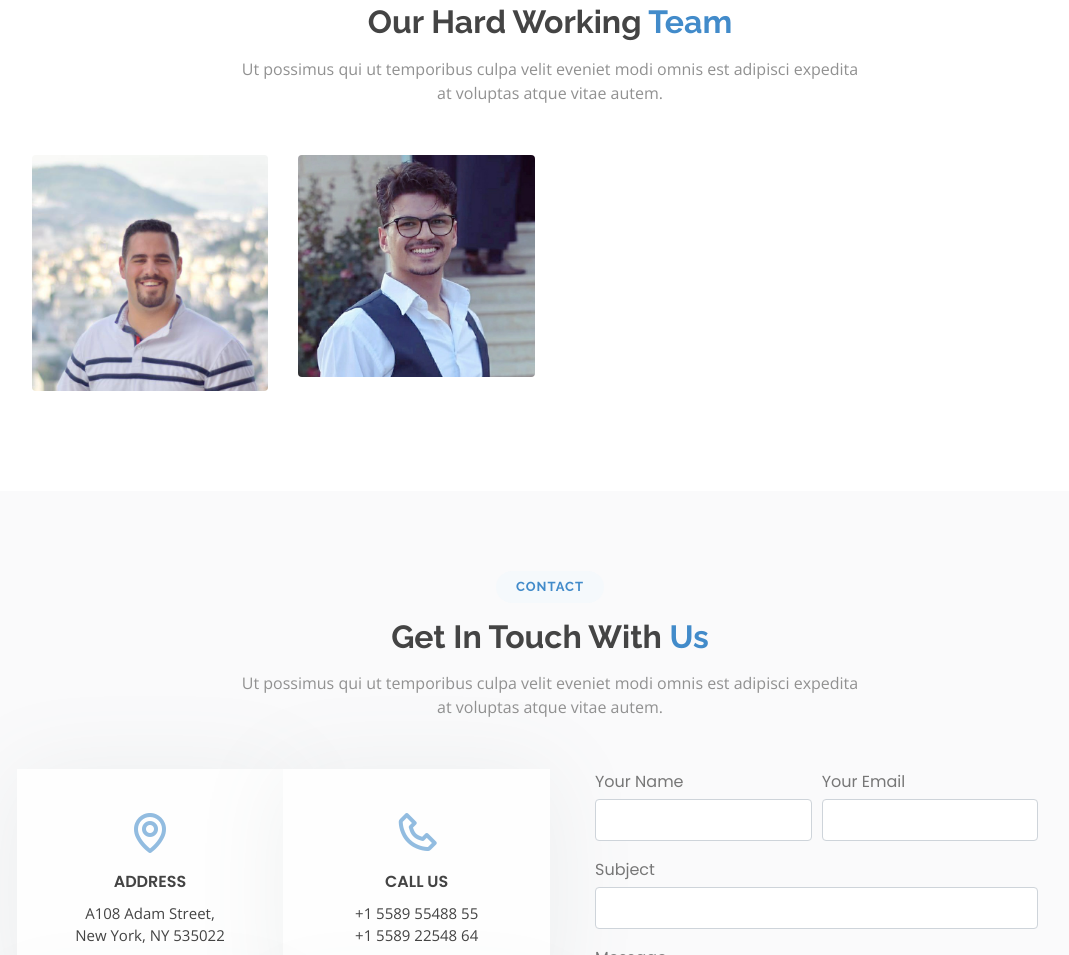
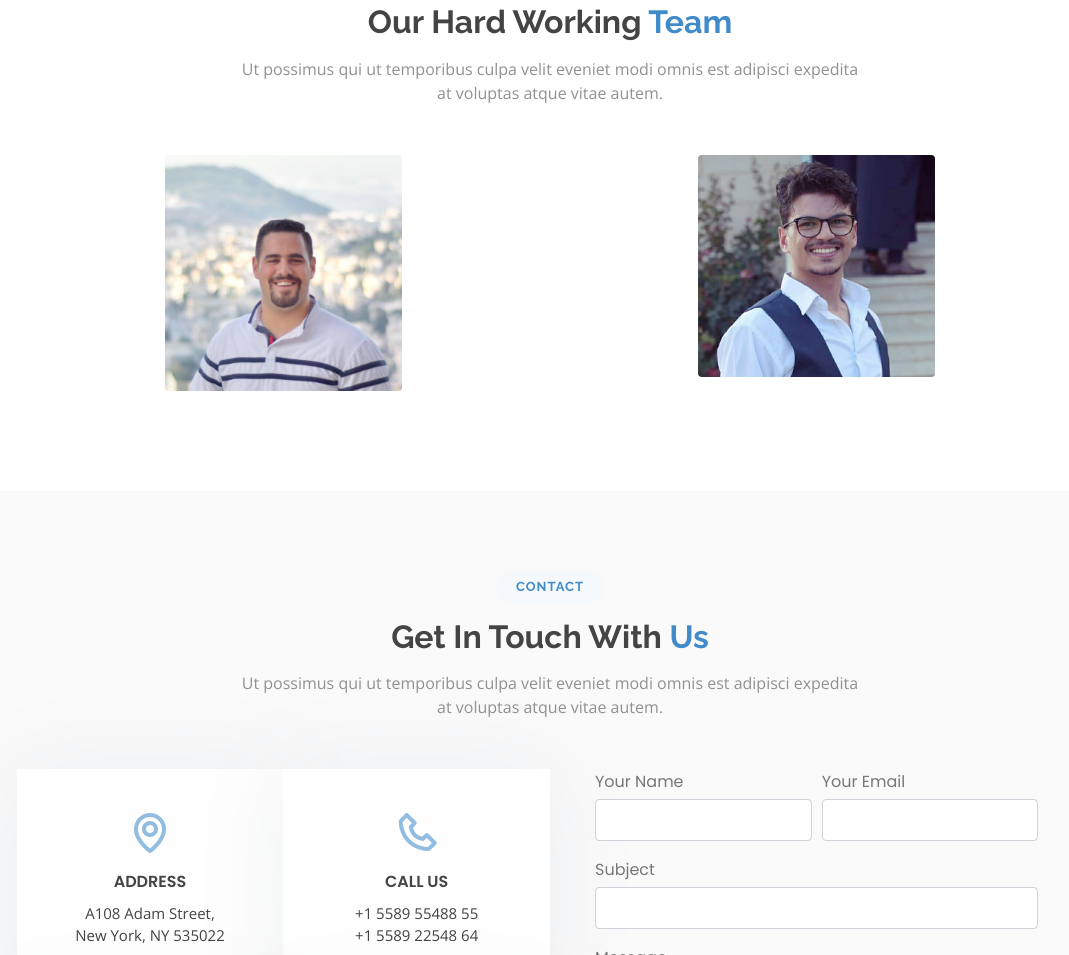
Before and after one commit to majdrezik/Zero-Aid, a plain HTML site: page index.html in a window 1280 px wide. Shown: the part 3920-4875 px from the top of the page, without its empty margins (90-1159 px from the left). Drawn offline with nearby package versions, Linux system fonts and the light colour scheme.

Commit message:
team section UI fixes.

```diff
--- a/index.html
+++ b/index.html
@@ -493,11 +493,12 @@
 
           <div class="row justify-content-center">
             <div class="col-xl-10">
-              <div class="row">
+              <div class="row d-flex justify-content-around">
                 <div class="col-xl-3 col-lg-4 col-md-6" data-wow-delay="0.1s">
                   <div class="member">
                     <img
                       src="assets/img/team/Simaan.jpg"
+                      style="object-fit: cover;height: 100%;"
                       class="img-fluid"
                       alt=""
                     />
@@ -521,6 +522,8 @@
                   <div class="member">
                     <img
                       src="assets/img/team/Majd.jpg"
+                      style="object-fit: cover;height: 100%;"
+
                       class="img-fluid"
                       alt=""
                     />
```
